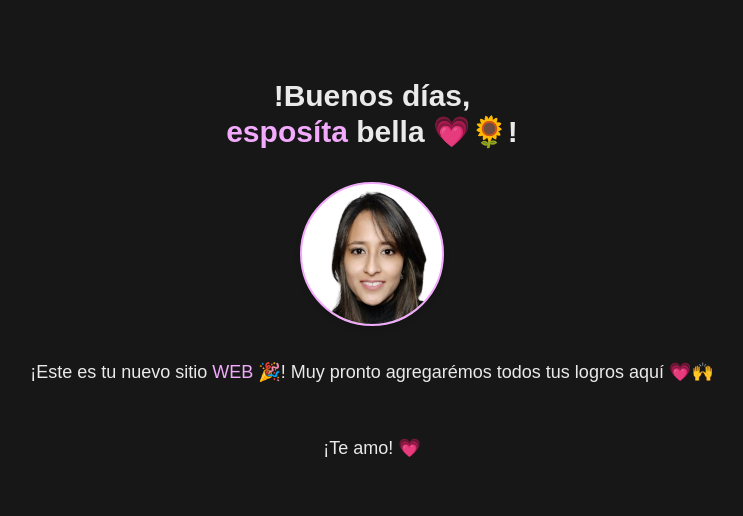
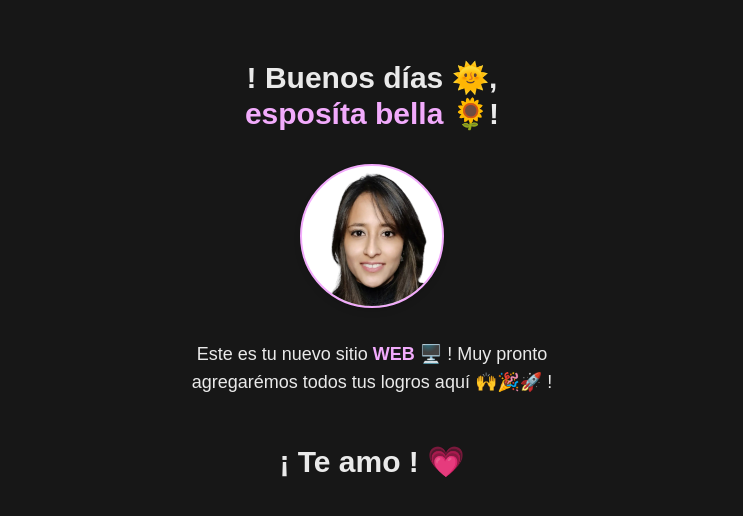
Before and after one commit to DevJaGz/alexandra-caceres, an Angular app: page / in a window 1280 px wide. Shown: the part 130-646 px from the top of the page, without its empty margins (268-1011 px from the left). Built offline with nearby package versions, Linux system fonts and the light colour scheme.

Commit message:
feat: refactor colors in main figure

```diff
--- a/src/app/features/home-feature/home-feature.component.html
+++ b/src/app/features/home-feature/home-feature.component.html
@@ -1,8 +1,9 @@
-<section class="h-full grid place-items-center">
+<section class="h-full grid place-items-center max-w-md mx-auto">
   <figure class="flex flex-col gap-8 items-center px-4">
     <h3 class="text-3xl font-semibold text-center">
-      !Buenos días, <br />
-      <span class="text-accent-300">esposíta</span> bella 💗🌻!
+      ! Buenos días 🌞, <br />
+      <span class="text-accent-300">esposíta bella</span>
+      🌻!
     </h3>
     <app-profile-image />
     <figcaption
@@ -10,10 +11,11 @@
       style="text-wrap: balance"
     >
       <p>
-        ¡Este es tu nuevo sitio <span class="text-accent-300">WEB</span> 🎉! Muy
-        pronto agregarémos todos tus logros aquí 💗🙌
+        Este es tu nuevo sitio
+        <span class="text-accent-300 font-bold">WEB 🖥️ </span> ! Muy pronto
+        agregarémos todos tus logros aquí 🙌🎉🚀 !
       </p>
-      <p class="mt-12">¡Te amo! 💗</p>
+      <h3 class="mt-12 text-3xl font-semibold text-center">¡ Te amo ! 💗</h3>
       <!-- <p>
         En pocos días podrás ingresas a través de
         <a
```
